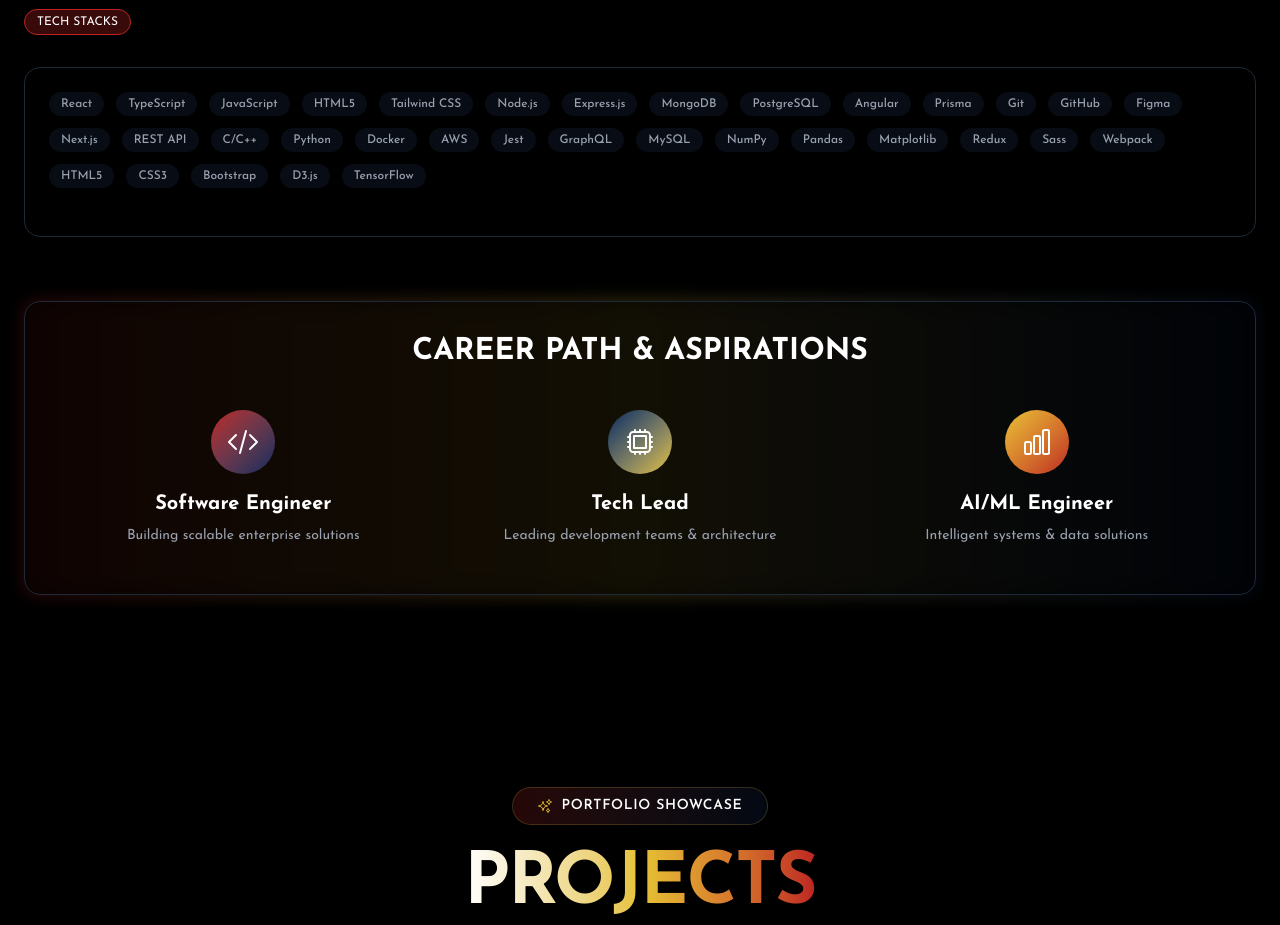
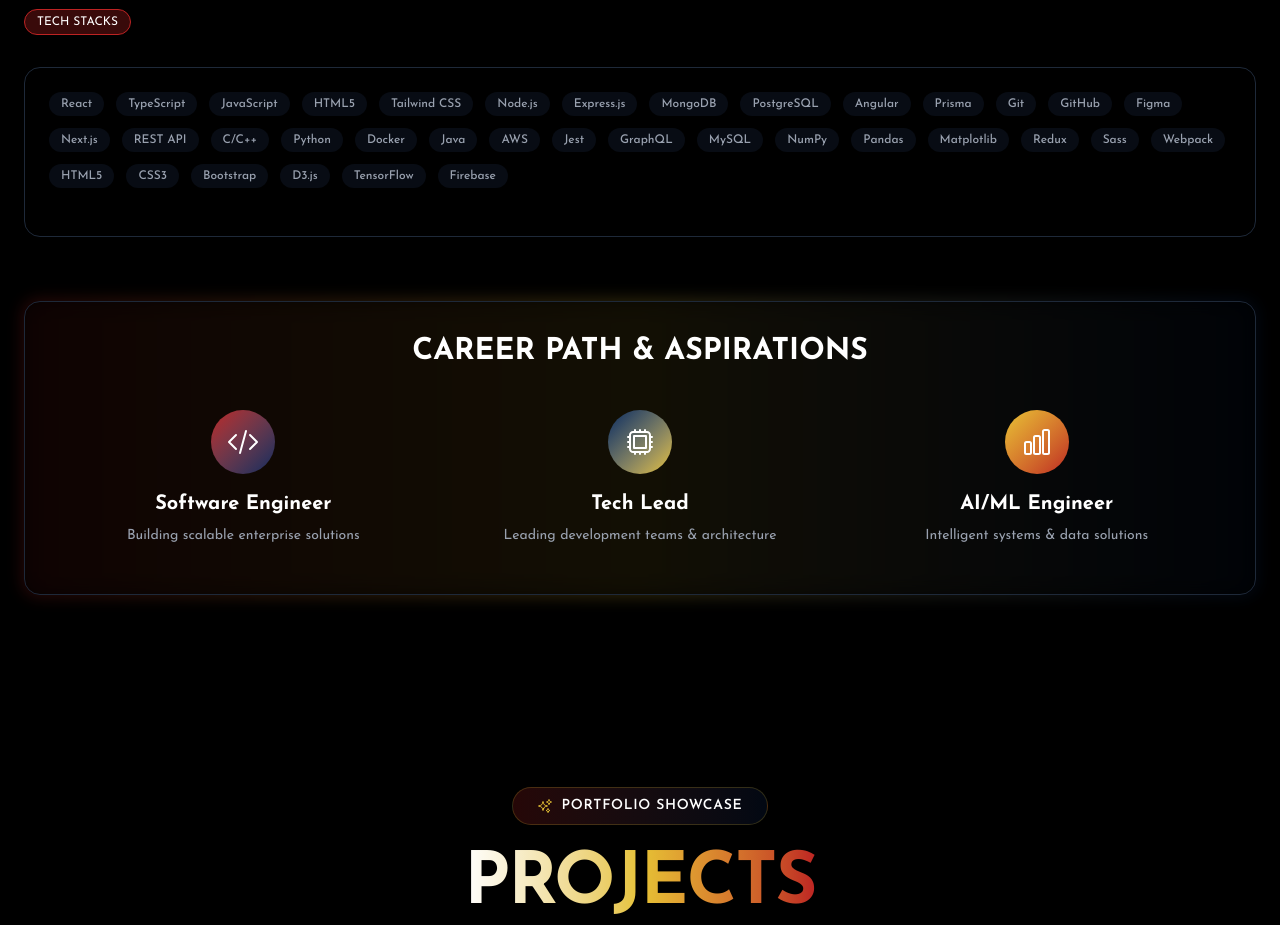
Before and after one commit to imanchalsingh/PORTFOLiO, a React (Vite) app: page / in a window 1280 px wide. Shown: the part 2000-2925 px from the top of the page. Built offline with nearby package versions, Linux system fonts and the light colour scheme; a web font is replaced by a local one.

Commit message:
Commit : Tech Stacks in About Section

```diff
--- a/src/components/About.jsx
+++ b/src/components/About.jsx
@@ -43,6 +43,7 @@
     { name: "C/C++" },
     { name: "Python" },
     { name: "Docker" },
+    { name: "Java" },
     { name: "AWS" },
     { name: "Jest" },
     { name: "GraphQL" },
@@ -58,6 +59,7 @@
     { name: "Bootstrap" },
     { name: "D3.js" },
     { name: "TensorFlow" },
+    { name: "Firebase" }
   ];
 
 
```
